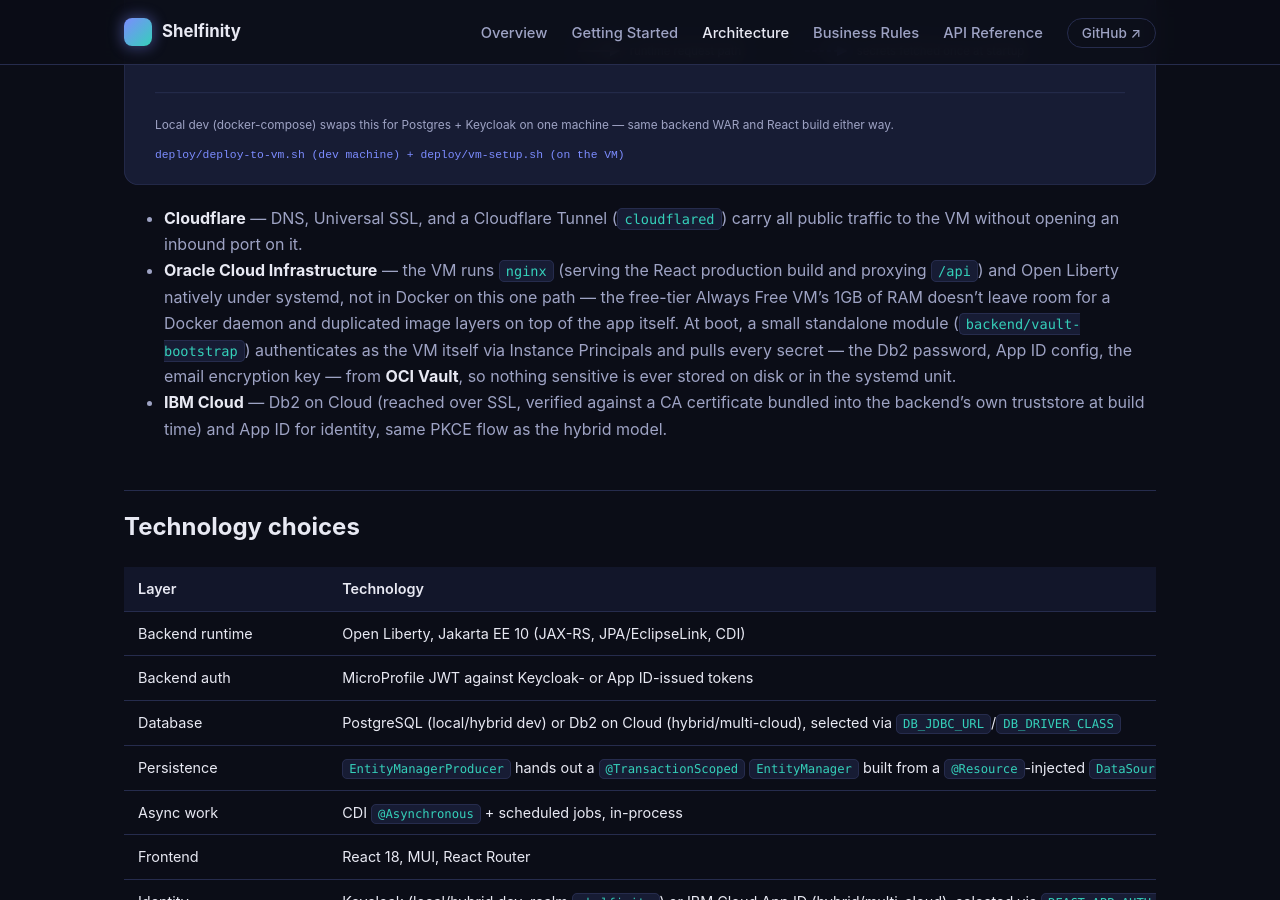
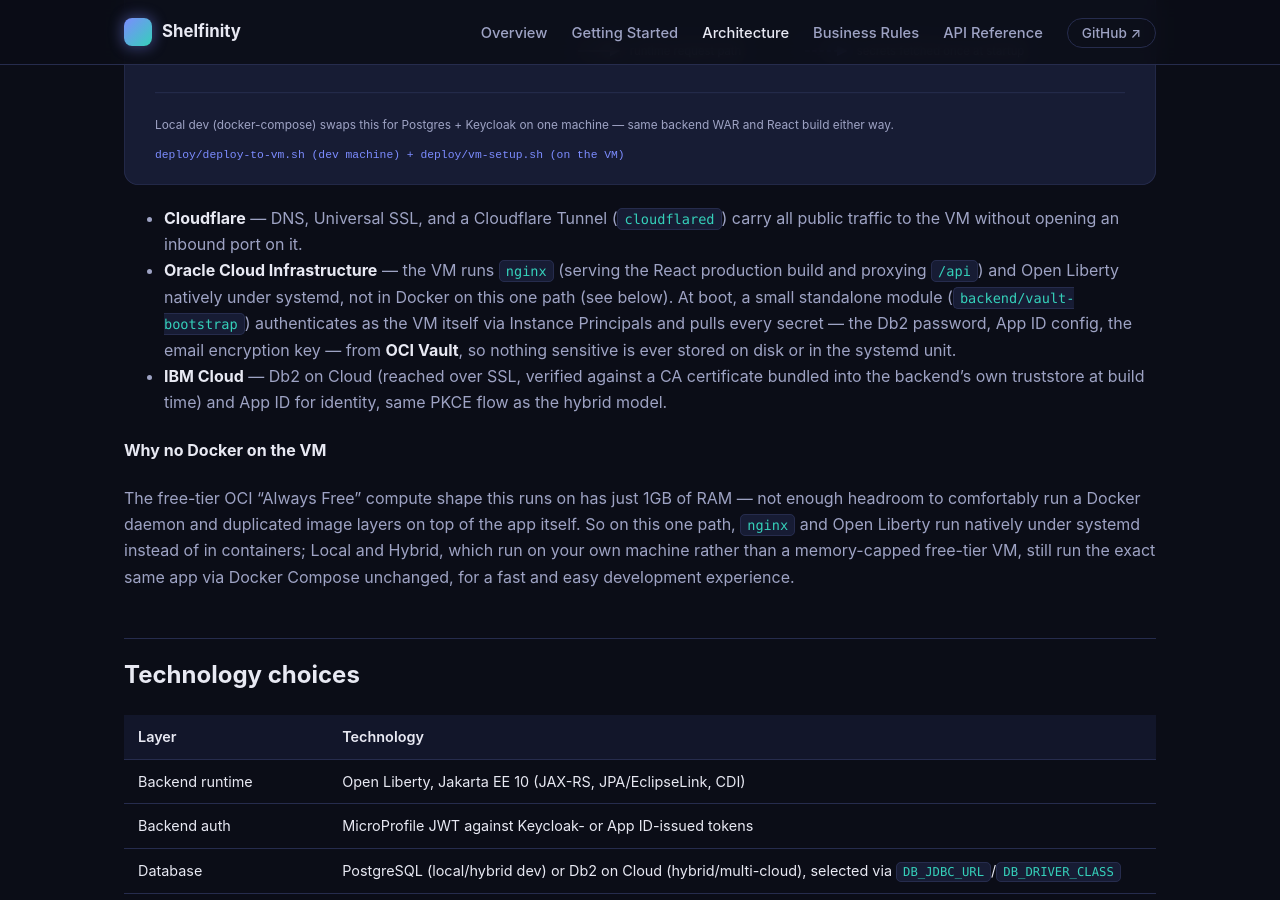
Before and after one commit to Amalraj-Joseph/Shelfinity, a Jekyll site: the page built from docs-site/architecture.md, in a window 1280 px wide and 900 px high, scrolled down 2712 px. Built offline with Jekyll 4.4.1, drawn with Linux system fonts in a browser that asks for light colours.

Commit message:
Give the no-Docker-on-the-VM rationale its own subsection
Was a clause buried inside the OCI bullet point; pulled it out into a
dedicated "Why no Docker on the VM" subsection so the reasoning (1GB RAM on
the free-tier Always Free shape) is easier to spot.

```diff
--- a/docs-site/architecture.md
+++ b/docs-site/architecture.md
@@ -71,16 +71,24 @@
   carry all public traffic to the VM without opening an inbound port on it.
 - **Oracle Cloud Infrastructure** — the VM runs `nginx` (serving the React
   production build and proxying `/api`) and Open Liberty natively under
-  systemd, not in Docker on this one path — the free-tier Always Free VM's
-  1GB of RAM doesn't leave room for a Docker daemon and duplicated image
-  layers on top of the app itself. At boot, a small standalone
-  module (`backend/vault-bootstrap`) authenticates as the VM itself via
-  Instance Principals and pulls every secret — the Db2 password, App ID
-  config, the email encryption key — from **OCI Vault**, so nothing
-  sensitive is ever stored on disk or in the systemd unit.
+  systemd, not in Docker on this one path (see below). At boot, a small
+  standalone module (`backend/vault-bootstrap`) authenticates as the VM
+  itself via Instance Principals and pulls every secret — the Db2
+  password, App ID config, the email encryption key — from **OCI Vault**,
+  so nothing sensitive is ever stored on disk or in the systemd unit.
 - **IBM Cloud** — Db2 on Cloud (reached over SSL, verified against a CA
   certificate bundled into the backend's own truststore at build time) and
   App ID for identity, same PKCE flow as the hybrid model.
+
+#### Why no Docker on the VM
+
+The free-tier OCI "Always Free" compute shape this runs on has just 1GB of
+RAM — not enough headroom to comfortably run a Docker daemon and
+duplicated image layers on top of the app itself. So on this one path,
+`nginx` and Open Liberty run natively under systemd instead of in
+containers; Local and Hybrid, which run on your own machine rather than a
+memory-capped free-tier VM, still run the exact same app via Docker
+Compose unchanged, for a fast and easy development experience.
 
 ## Technology choices
 
```
